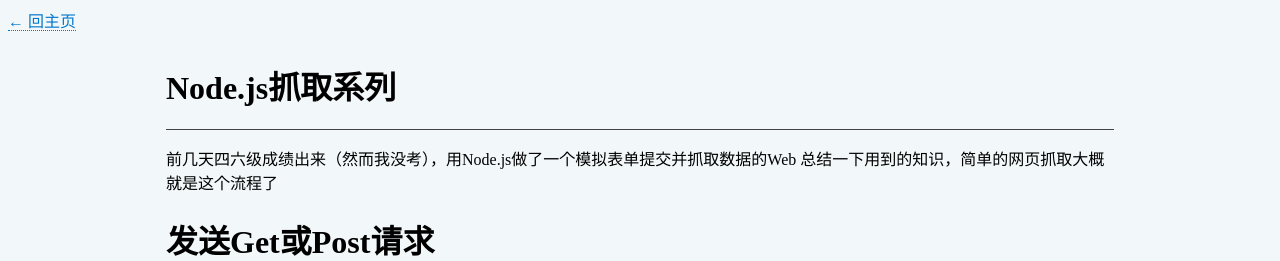
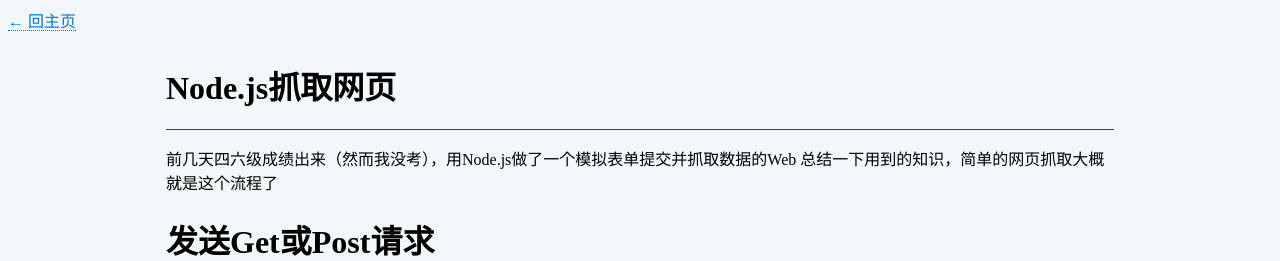
Before and after one commit to ChuChencheng/ChuChencheng.github.io, a Jekyll site: the page built from _posts/2016-08-29-nodejs-web-crawl.md, in a window 1280 px wide and 900 px high. Shown: the top 261 px of the window. Built offline with Jekyll 4.4.1, drawn with Linux system fonts in a browser that asks for light colours; nearby versions of some CDN libraries.

Commit message:
update posts

```diff
--- a/_posts/2016-08-29-nodejs-web-crawl.md
+++ b/_posts/2016-08-29-nodejs-web-crawl.md
@@ -1,5 +1,5 @@
 ---
-title: Node.js抓取系列
+title: Node.js抓取网页
 ---
 
 前几天四六级成绩出来（然而我没考），用Node.js做了一个模拟表单提交并抓取数据的Web
```
